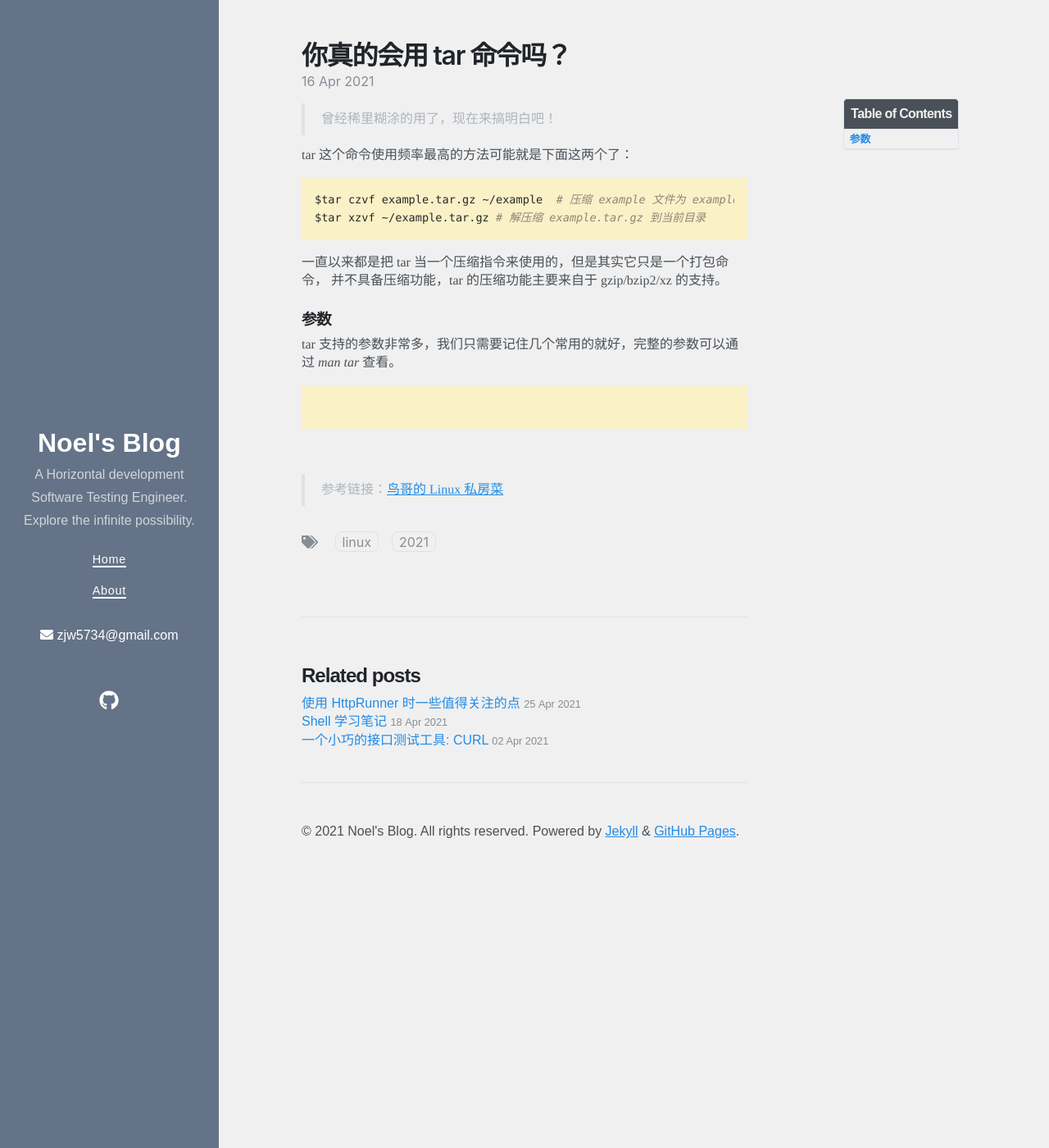
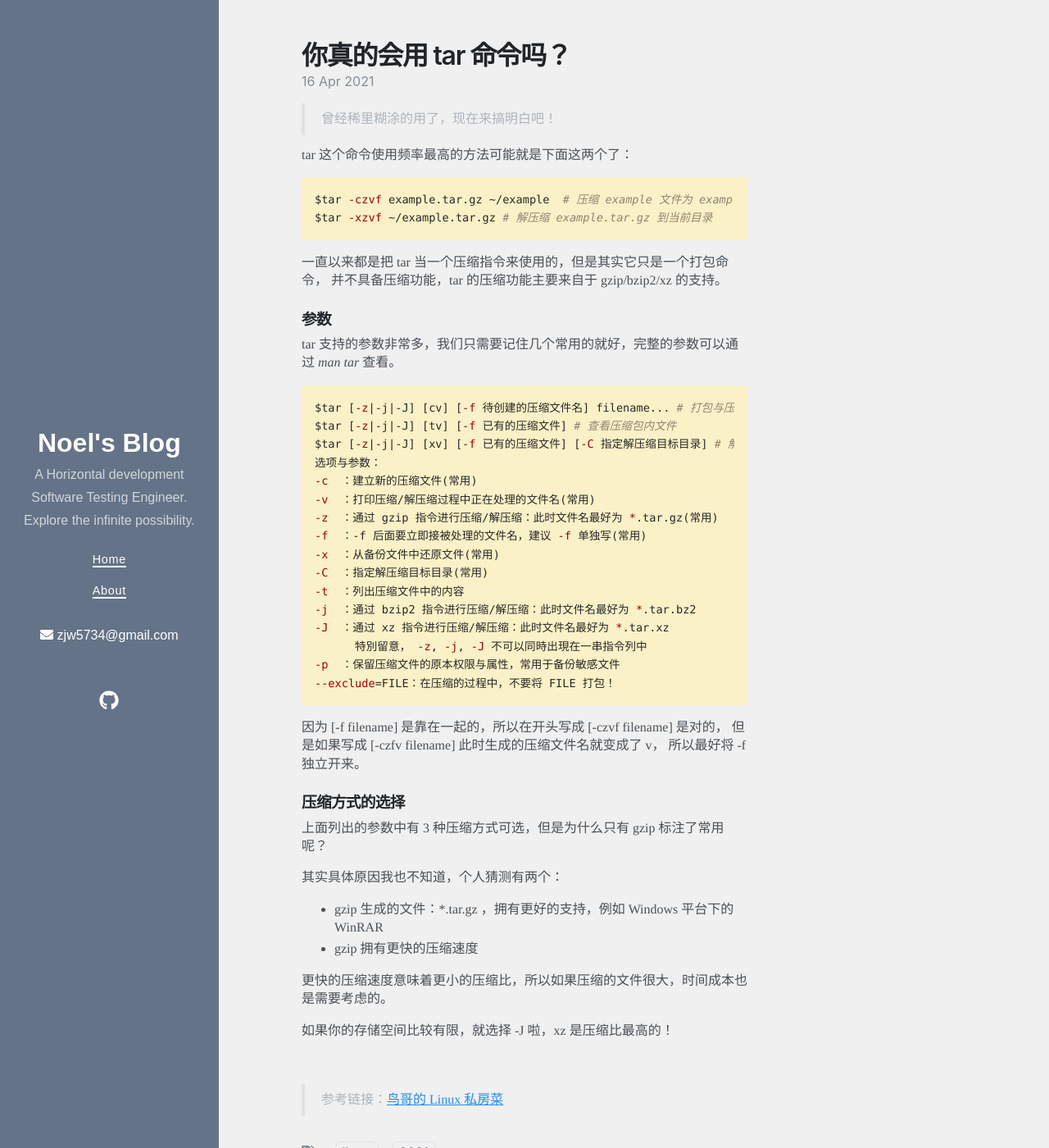
Before and after one commit to jiaw-Zh/jiaw-Zh.github.io, a Jekyll site: the page built from _posts/Linux/2021-04-16-你真的会用tar命令吗.md, in a window 1280 px wide and 1400 px high. Shown: the whole window at 82% size. Built offline with Jekyll 4.4.1, drawn with Linux system fonts in a browser that asks for light colours; nearby versions of some CDN libraries.

Commit message:
完成文章

````diff
--- a/_posts/Linux/2021-04-16-你真的会用tar命令吗.md
+++ b/_posts/Linux/2021-04-16-你真的会用tar命令吗.md
@@ -21,11 +20,38 @@
 ### 参数
 tar 支持的参数非常多，我们只需要记住几个常用的就好，完整的参数可以通过 *man tar* 查看。
 ```shell
-
+$tar [-z|-j|-J] [cv] [-f 待创建的压缩文件名] filename... # 打包与压缩
+$tar [-z|-j|-J] [tv] [-f 已有的压缩文件] # 查看压缩包内文件
+$tar [-z|-j|-J] [xv] [-f 已有的压缩文件] [-C 指定解压缩目标目录] # 解压缩
+选项与参数：
+-c  ：建立新的压缩文件(常用)
+-v  ：打印压缩/解压缩过程中正在处理的文件名(常用)
+-z  ：通过 gzip 指令进行压缩/解压缩：此时文件名最好为 *.tar.gz(常用)
+-f  ：-f 后面要立即接被处理的文件名，建议 -f 单独写(常用)
+-x  ：从备份文件中还原文件(常用)
+-C  ：指定解压缩目标目录(常用)
+-t  ：列出压缩文件中的内容
+-j  ：通过 bzip2 指令进行压缩/解压缩：此时文件名最好为 *.tar.bz2
+-J  ：通过 xz 指令进行压缩/解压缩：此时文件名最好为 *.tar.xz
+      特別留意， -z, -j, -J 不可以同時出現在一串指令列中
+-p  ：保留压缩文件的原本权限与属性，常用于备份敏感文件
+--exclude=FILE：在压缩的过程中，不要将 FILE 打包！
 ```
 
+因为 [-f filename] 是靠在一起的，所以在开头写成 [-czvf filename] 是对的，
+但是如果写成 [-czfv filename] 此时生成的压缩文件名就变成了 v，
+所以最好将 -f 独立开来。
 
+### 压缩方式的选择
+上面列出的参数中有 3 种压缩方式可选，但是为什么只有 gzip 标注了常用呢？
 
+其实具体原因我也不知道，个人猜测有两个：
+- gzip 生成的文件：*.tar.gz ，拥有更好的支持，例如 Windows 平台下的 WinRAR
+- gzip 拥有更快的压缩速度
+
+更快的压缩速度意味着更小的压缩比，所以如果压缩的文件很大，时间成本也是需要考虑的。
+
+如果你的存储空间比较有限，就选择 -J 啦，xz 是压缩比最高的！
 
 <br>
 > 参考链接：<a href='http://linux.vbird.org/linux_basic/0240tarcompress.php#pack' target='_blank'>鸟哥的 Linux 私房菜</a>
````
Also changed, not shown: other parts of _posts/Linux/2021-04-16-你真的会用tar命令吗.md (+2 -3 lines).
